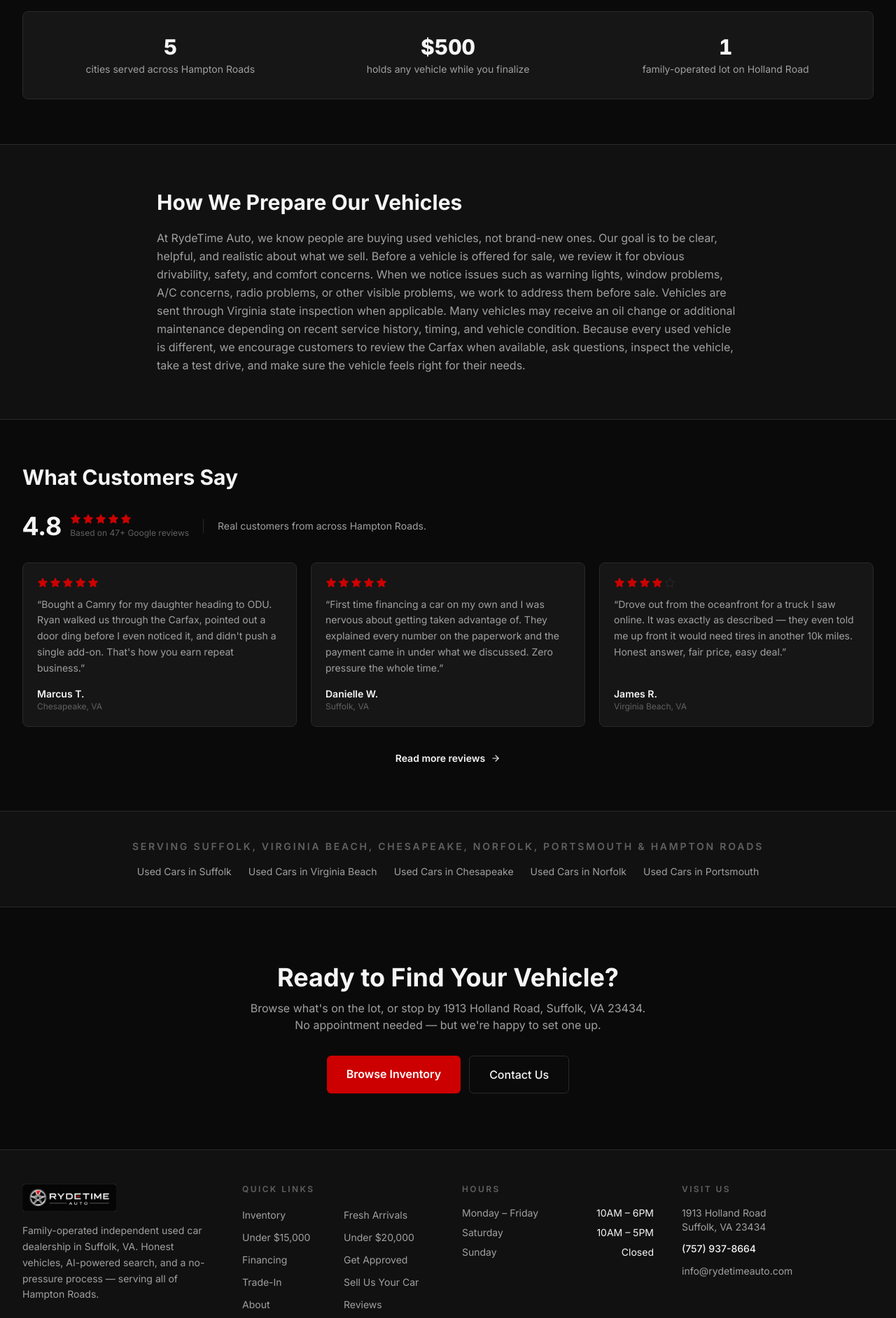
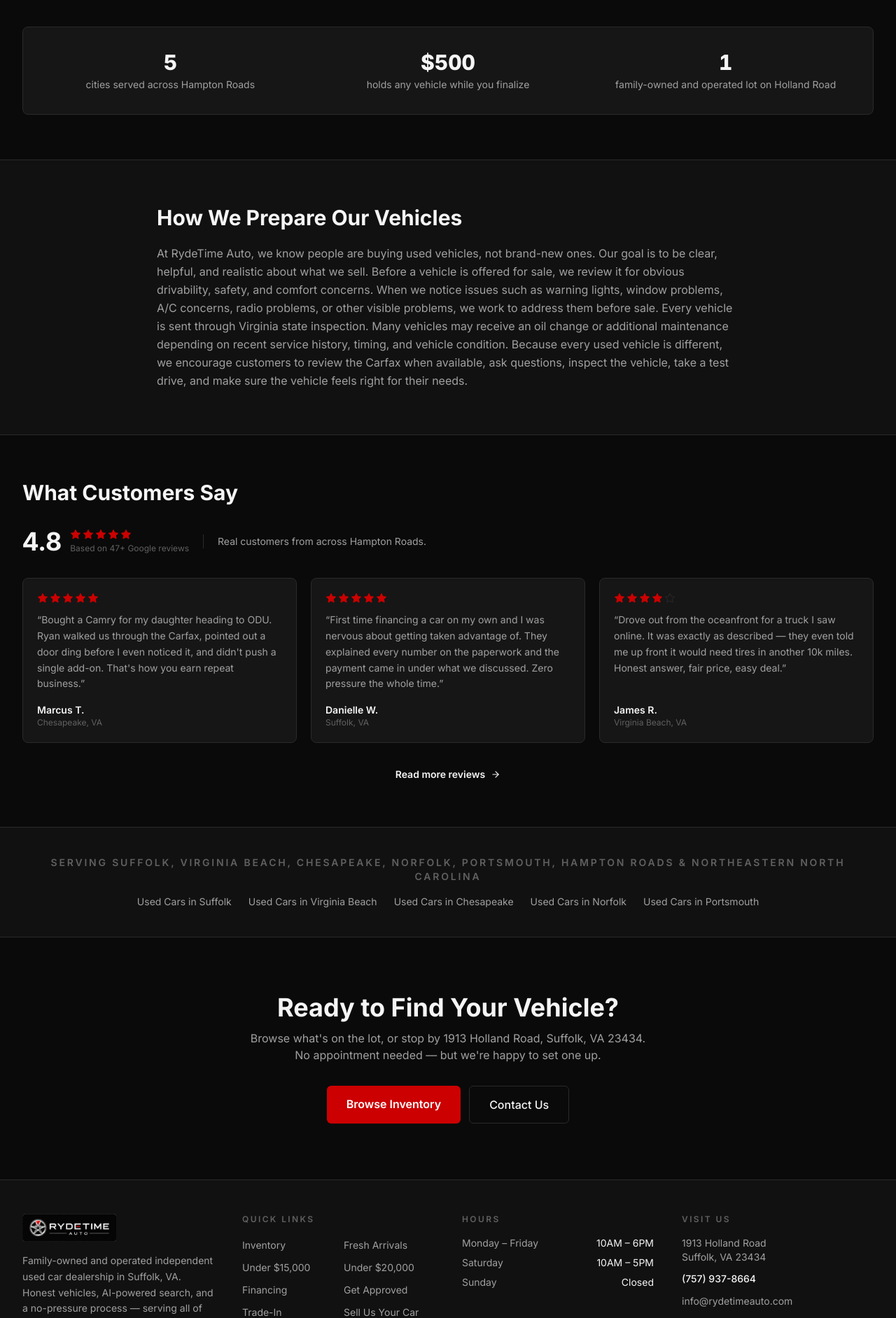
Before and after one commit to slinginwhips/rydetime-auto, a Next.js app: page / in a window 1280 px wide. Shown: the part 2179-4063 px from the top of the page at 70% size. Built offline with nearby package versions, Linux system fonts and the light colour scheme; no server answers.

Commit message:
Fix mobile hamburger drawer (render outside backdrop-blur header); family-owned and operated wording; add northeastern North Carolina to service areas; every vehicle state inspected

```diff
--- a/src/app/[citySlug]/page.tsx
+++ b/src/app/[citySlug]/page.tsx
@@ -30,7 +30,7 @@
     metaDescription:
       "Shop honest used cars, trucks, and SUVs in Suffolk, VA at RydeTime Auto, 1913 Holland Road. Fair market pricing, financing options, no-pressure process.",
     intro:
-      "RydeTime Auto is Suffolk's hometown independent dealership — we're located right on Holland Road (Route 58), a few minutes west of downtown Suffolk. Instead of driving across the water to a megastore, you can shop a hand-picked selection of used cars, trucks, and SUVs from a family-operated lot where the people who priced the vehicles are the same people who hand you the keys.",
+      "RydeTime Auto is Suffolk's hometown independent dealership — we're located right on Holland Road (Route 58), a few minutes west of downtown Suffolk. Instead of driving across the water to a megastore, you can shop a hand-picked selection of used cars, trucks, and SUVs from a family-owned and operated lot where the people who priced the vehicles are the same people who hand you the keys.",
     filters: { limit: 6 },
     inventoryQuery: "",
     inventoryLinkLabel: "Browse Our Full Suffolk Inventory",
@@ -55,7 +55,7 @@
     metaDescription:
       "Virginia Beach drivers: skip the big-lot markup. RydeTime Auto in Suffolk offers honest used cars about 45 minutes away via I-264 and Route 58. Worth the drive.",
     intro:
-      "From most of Virginia Beach, RydeTime Auto is about a 45-minute drive — straight out I-264 West, then Route 58 West into Suffolk. That short trip past the big-city lots is exactly why people make it: a family-operated dealership with fair, market-based pricing and none of the four-square negotiation theater you'll find closer to the Oceanfront.",
+      "From most of Virginia Beach, RydeTime Auto is about a 45-minute drive — straight out I-264 West, then Route 58 West into Suffolk. That short trip past the big-city lots is exactly why people make it: a family-owned and operated dealership with fair, market-based pricing and none of the four-square negotiation theater you'll find closer to the Oceanfront.",
     filters: { limit: 6 },
     inventoryQuery: "",
     inventoryLinkLabel: "See What's Worth the Drive",
@@ -105,7 +105,7 @@
     metaDescription:
       "Norfolk drivers: RydeTime Auto in Suffolk is about 35 minutes away via I-264 and Route 58. Honest used cars, military-friendly financing, no pressure.",
     intro:
-      "From downtown Norfolk, Ghent, or the Naval Station, RydeTime Auto is roughly a 35-minute drive — I-264 West through Portsmouth, then Route 58 West into Suffolk. Norfolk drivers make the trip for a simple reason: a smaller, family-operated lot with honest pricing beats a high-pressure city dealership row.",
+      "From downtown Norfolk, Ghent, or the Naval Station, RydeTime Auto is roughly a 35-minute drive — I-264 West through Portsmouth, then Route 58 West into Suffolk. Norfolk drivers make the trip for a simple reason: a smaller, family-owned and operated lot with honest pricing beats a high-pressure city dealership row.",
     filters: { limit: 6 },
     inventoryQuery: "",
     inventoryLinkLabel: "Browse Inventory Near Norfolk",
@@ -130,7 +130,7 @@
     metaDescription:
       "Portsmouth drivers: RydeTime Auto is about 25 minutes west on Route 58 in Suffolk. Honest used cars, fair prices, and financing for all credit situations.",
     intro:
-      "Portsmouth is one of our closest neighbors — from most of the city, RydeTime Auto is about a 25-minute drive west on US-58 into Suffolk. No tunnels, no bridges, just a straight run down Route 58 to a family-operated lot at 1913 Holland Road.",
+      "Portsmouth is one of our closest neighbors — from most of the city, RydeTime Auto is about a 25-minute drive west on US-58 into Suffolk. No tunnels, no bridges, just a straight run down Route 58 to a family-owned and operated lot at 1913 Holland Road.",
     filters: { limit: 6 },
     inventoryQuery: "",
     inventoryLinkLabel: "Browse Inventory Near Portsmouth",
@@ -230,7 +230,7 @@
     metaDescription:
       "Looking for a dependable used car in Suffolk, VA? RydeTime Auto reviews every vehicle before sale and tells you honestly what we know. Carfax available on many.",
     intro:
-      "Everyone says they sell 'reliable' used cars. Here's what that word actually means at RydeTime Auto: before a vehicle goes up for sale, we review it for drivability, safety, and comfort concerns; we address visible issues like warning lights or A/C problems; vehicles go through Virginia state inspection when applicable; and we tell you what we know — including the things to keep an eye on.",
+      "Everyone says they sell 'reliable' used cars. Here's what that word actually means at RydeTime Auto: before a vehicle goes up for sale, we review it for drivability, safety, and comfort concerns; we address visible issues like warning lights or A/C problems; every vehicle goes through Virginia state inspection; and we tell you what we know — including the things to keep an eye on.",
     filters: { mileageMax: 120000, sort: "mileage_asc", limit: 6 },
     inventoryQuery: "?mileageMax=120000",
     inventoryLinkLabel: "Browse Lower-Mileage Vehicles",
--- a/src/app/about/page.tsx
+++ b/src/app/about/page.tsx
@@ -4,9 +4,9 @@
 import ReviewsSection from "@/components/ReviewsSection";
 
 export const metadata = generatePageMetadata({
-  title: "About RydeTime Auto | Family-Operated Used Car Dealer — Suffolk, VA",
+  title: "About RydeTime Auto | Family-Owned & Operated Used Car Dealer — Suffolk, VA",
   description:
-    "RydeTime Auto is a family-operated independent used car dealership at 1913 Holland Road, Suffolk, VA. Honest cars, no-pressure process, serving all of Hampton Roads.",
+    "RydeTime Auto is a family-owned and operated independent used car dealership at 1913 Holland Road, Suffolk, VA. Honest cars, no-pressure process, serving Hampton Roads and northeastern North Carolina.",
   path: "/about",
 });
 
@@ -43,7 +43,7 @@
           </h1>
           <div className="mt-6 max-w-3xl space-y-4 text-base leading-relaxed text-text-secondary">
             <p>
-              RydeTime Auto is a family-operated independent dealership at 1913
+              RydeTime Auto is a family-owned and operated independent dealership at 1913
               Holland Road in Suffolk, Virginia. We&apos;re not a chain,
               we&apos;re not a franchise, and we don&apos;t have a tower of
               managers to &quot;go check with.&quot; When you deal with us, you
@@ -60,9 +60,9 @@
             </p>
             <p>
               We serve Suffolk, Virginia Beach, Chesapeake, Norfolk,
-              Portsmouth, and the greater Hampton Roads area — and a lot of our
-              business comes from repeat customers and their families, which is
-              exactly how we want it.
+              Portsmouth, the greater Hampton Roads area, and northeastern North
+              Carolina — and a lot of our business comes from repeat customers
+              and their families, which is exactly how we want it.
             </p>
           </div>
         </div>
--- a/src/app/page.tsx
+++ b/src/app/page.tsx
@@ -39,7 +39,7 @@
   },
   {
     title: "Hampton Roads Local",
-    text: "Family-operated on Holland Road in Suffolk. We sell to neighbors in Virginia Beach, Chesapeake, Norfolk, and Portsmouth — and we see them around town after.",
+    text: "Family-owned and operated on Holland Road in Suffolk. We sell to neighbors across Virginia Beach, Chesapeake, Norfolk, Portsmouth, and northeastern North Carolina — and we see them around town after.",
     icon: (
       <svg width="24" height="24" viewBox="0 0 24 24" fill="none" stroke="currentColor" strokeWidth="2" strokeLinecap="round" strokeLinejoin="round" aria-hidden="true">
         <path d="M21 10c0 7-9 13-9 13s-9-6-9-13a9 9 0 0 1 18 0z" />
@@ -195,7 +195,7 @@
               <p className="text-3xl font-extrabold text-text-primary">
                 <CountUp end={1} />
               </p>
-              <p className="mt-1 text-sm text-text-secondary">family-operated lot on Holland Road</p>
+              <p className="mt-1 text-sm text-text-secondary">family-owned and operated lot on Holland Road</p>
             </div>
           </div>
         </Reveal>
@@ -235,7 +235,7 @@
       <section className="border-y border-border-subtle bg-background-secondary">
         <Reveal variant="up" className="mx-auto max-w-7xl px-4 py-10 text-center sm:px-6 lg:px-8">
           <Reveal variant="tracking" as="p" className="text-sm font-semibold uppercase tracking-widest2 text-text-muted">
-            Serving Suffolk, Virginia Beach, Chesapeake, Norfolk, Portsmouth & Hampton Roads
+            Serving Suffolk, Virginia Beach, Chesapeake, Norfolk, Portsmouth, Hampton Roads & Northeastern North Carolina
           </Reveal>
           <div className="mt-4 flex flex-wrap justify-center gap-x-6 gap-y-2">
             {LOCAL_LINKS.map((l) => (
--- a/src/app/reviews/page.tsx
+++ b/src/app/reviews/page.tsx
@@ -6,7 +6,7 @@
 export const metadata = generatePageMetadata({
   title: "Customer Reviews | RydeTime Auto — Suffolk, VA",
   description:
-    "See what customers say about buying a used car at RydeTime Auto in Suffolk, VA. Honest vehicles, no-pressure process, and a family-operated experience.",
+    "See what customers say about buying a used car at RydeTime Auto in Suffolk, VA. Honest vehicles, no-pressure process, and a family-owned and operated experience.",
   path: "/reviews",
 });
 
@@ -20,7 +20,7 @@
     body: "Browse, test drive, bring your mechanic, think it over. The decision is yours, on your timeline.",
   },
   {
-    title: "Real people, family-operated",
+    title: "Real people, family-owned and operated",
     body: "No sales towers, no manager shuffle. You deal directly with the people who run the lot.",
   },
   {
--- a/src/components/Footer.tsx
+++ b/src/components/Footer.tsx
@@ -51,9 +51,10 @@
               <Logo variant="dark" className="h-10 w-auto" />
             </Link>
             <p className="mt-4 text-sm leading-relaxed text-text-secondary">
-              Family-operated independent used car dealership in Suffolk, VA.
-              Honest vehicles, AI-powered search, and a no-pressure process —
-              serving all of Hampton Roads.
+              Family-owned and operated independent used car dealership in
+              Suffolk, VA. Honest vehicles, AI-powered search, and a no-pressure
+              process — serving all of Hampton Roads and northeastern North
+              Carolina.
             </p>
           </div>
 
--- a/src/components/Header.tsx
+++ b/src/components/Header.tsx
@@ -32,6 +32,7 @@
   }, [open]);
 
   return (
+    <>
     <header className="sticky top-0 z-40 border-b-2 border-accent bg-background/95 backdrop-blur supports-[backdrop-filter]:bg-background/85">
       <div className="mx-auto flex h-16 max-w-7xl items-center justify-between gap-4 px-4 sm:px-6 lg:px-8">
         {/* Logo */}
@@ -116,10 +117,14 @@
           </button>
         </div>
       </div>
+      </header>
 
-      {/* Mobile drawer — kept mounted so the slide/fade transition can run */}
+      {/* Mobile drawer — kept mounted so the slide/fade transition can run.
+          Rendered OUTSIDE <header> so position:fixed resolves against the
+          viewport, not the backdrop-blurred header (which would otherwise
+          become the containing block and collapse the drawer to 0 height). */}
       <div
-        className={`fixed inset-x-0 bottom-0 top-[66px] z-40 overflow-y-auto bg-background transition-all duration-300 ease-out lg:hidden ${
+        className={`fixed inset-x-0 bottom-0 top-[66px] z-30 overflow-y-auto bg-background transition-all duration-300 ease-out lg:hidden ${
           open
             ? "visible translate-y-0 opacity-100"
             : "invisible -translate-y-3 opacity-0"
@@ -159,7 +164,7 @@
           </p>
         </nav>
       </div>
-    </header>
+    </>
   );
 }
 
--- a/src/lib/dealership.ts
+++ b/src/lib/dealership.ts
@@ -26,13 +26,14 @@
     "Norfolk",
     "Portsmouth",
     "Hampton Roads",
+    "Northeastern North Carolina",
   ],
   siteUrl: process.env.NEXT_PUBLIC_SITE_URL || "https://rydetimeauto.com",
   geo: { latitude: 36.7282, longitude: -76.6105 },
 } as const;
 
 export const HOW_WE_PREPARE_COPY =
-  "At RydeTime Auto, we know people are buying used vehicles, not brand-new ones. Our goal is to be clear, helpful, and realistic about what we sell. Before a vehicle is offered for sale, we review it for obvious drivability, safety, and comfort concerns. When we notice issues such as warning lights, window problems, A/C concerns, radio problems, or other visible problems, we work to address them before sale. Vehicles are sent through Virginia state inspection when applicable. Many vehicles may receive an oil change or additional maintenance depending on recent service history, timing, and vehicle condition. Because every used vehicle is different, we encourage customers to review the Carfax when available, ask questions, inspect the vehicle, take a test drive, and make sure the vehicle feels right for their needs.";
+  "At RydeTime Auto, we know people are buying used vehicles, not brand-new ones. Our goal is to be clear, helpful, and realistic about what we sell. Before a vehicle is offered for sale, we review it for obvious drivability, safety, and comfort concerns. When we notice issues such as warning lights, window problems, A/C concerns, radio problems, or other visible problems, we work to address them before sale. Every vehicle is sent through Virginia state inspection. Many vehicles may receive an oil change or additional maintenance depending on recent service history, timing, and vehicle condition. Because every used vehicle is different, we encourage customers to review the Carfax when available, ask questions, inspect the vehicle, take a test drive, and make sure the vehicle feels right for their needs.";
 
 export const FOOTER_DISCLAIMER =
   "Prices exclude taxes, title, registration, documentation fees, and any other applicable fees. Payment estimates are for informational purposes only. Financing is not guaranteed and is subject to credit approval. Vehicle availability subject to prior sale. Vehicle information believed accurate but not guaranteed — verify all details with dealership prior to purchase.";
```
Also changed, not shown: 2 other files (tests, documents, lock files or other folders).
